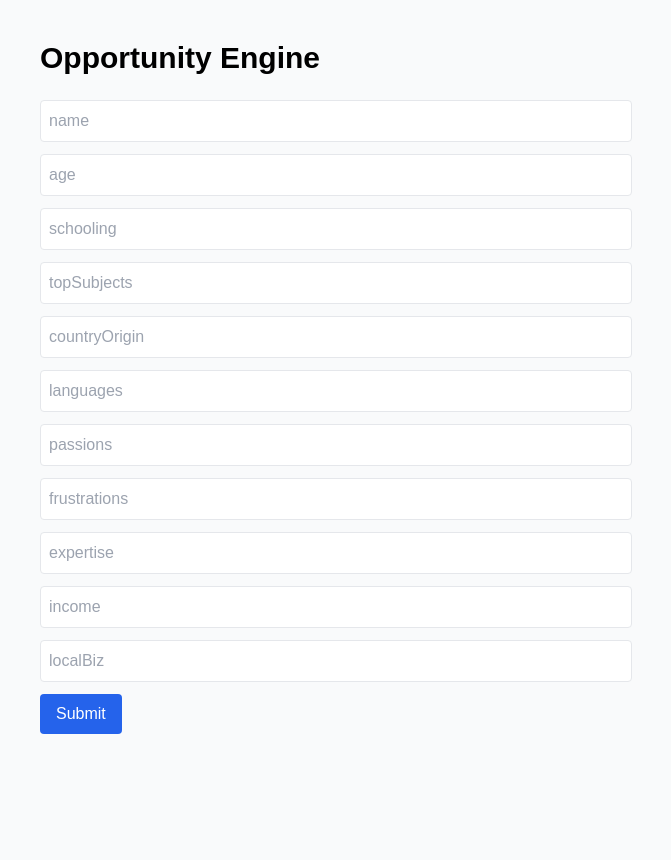
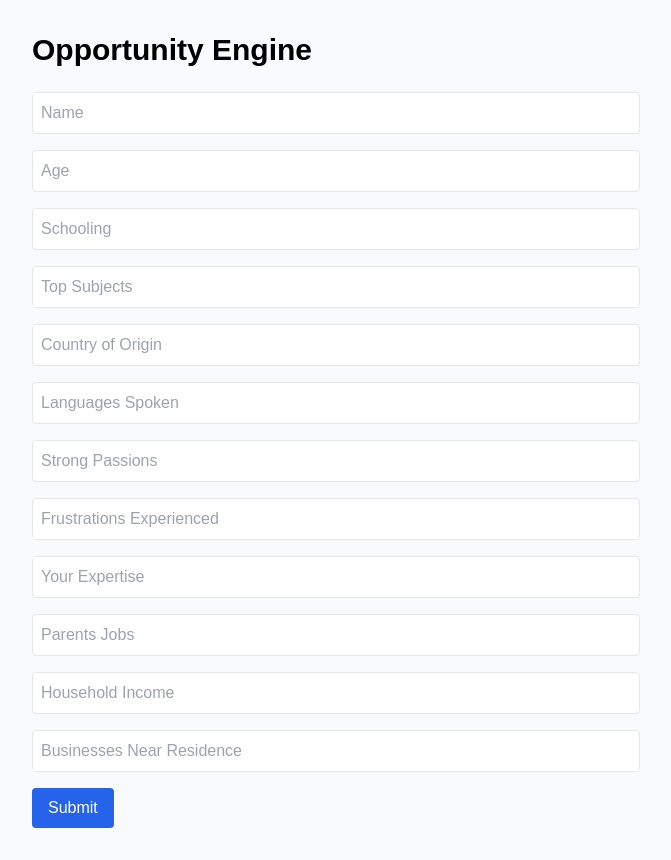
Before and after one commit to atakan-turgut/failed, a Next.js app: page / in a window 1280 px wide. Shown: the whole page, without its empty margins (304-975 px from the left). Before the commit the page ends 800 px from the top, so only its background shows below. Built offline with nearby package versions, Linux system fonts and the light colour scheme.

Commit message:
Refactor form handling and update input fields

```diff
--- a/app/page.tsx
+++ b/app/page.tsx
@@ -6,64 +6,42 @@ export default function Home() {
   const [loading, setLoading] = useState(false);
   const [result, setResult] = useState("");
 
-  async function handleSubmit(e: any) {
+  async function handleSubmit(e: React.FormEvent<HTMLFormElement>) {
     e.preventDefault();
     setLoading(true);
 
-    const form = new FormData(e.target);
-    const data = Object.fromEntries(form.entries());
-
+    const formData = Object.fromEntries(new FormData(e.currentTarget).entries());
     const res = await fetch("/api/generate", {
       method: "POST",
-      body: JSON.stringify(data)
+      body: JSON.stringify(formData)
     });
 
-    const json = await res.json();
-    setResult(json.result);
+    const data = await res.json();
+    setResult(data.result);
     setLoading(false);
   }
 
-  const fields = [
-    "name",
-    "age",
-    "schooling",
-    "topSubjects",
-    "countryOrigin",
-    "languages",
-    "passions",
-    "frustrations",
-    "expertise",
-    "income",
-    "localBiz"
-  ];
-
   return (
-    <main className="p-10 max-w-2xl mx-auto">
+    <main className="max-w-2xl mx-auto p-8">
       <h1 className="text-3xl font-bold mb-6">Opportunity Engine</h1>
-
-      <form onSubmit={handleSubmit} className="space-y-3">
-        {fields.map((field) => (
-          <input
-            key={field}
-            name={field}
-            placeholder={field}
-            className="w-full p-2 border rounded"
-          />
-        ))}
-
-        <button
-          className="bg-blue-600 text-white px-4 py-2 rounded"
-          type="submit"
-        >
+      <form onSubmit={handleSubmit} className="space-y-4">
+        <input name="name" placeholder="Name" className="w-full border p-2 rounded" />
+        <input name="age" placeholder="Age" className="w-full border p-2 rounded" />
+        <input name="schooling" placeholder="Schooling" className="w-full border p-2 rounded" />
+        <input name="topSubjects" placeholder="Top Subjects" className="w-full border p-2 rounded" />
+        <input name="country" placeholder="Country of Origin" className="w-full border p-2 rounded" />
+        <input name="languages" placeholder="Languages Spoken" className="w-full border p-2 rounded" />
+        <input name="passions" placeholder="Strong Passions" className="w-full border p-2 rounded" />
+        <input name="issues" placeholder="Frustrations Experienced" className="w-full border p-2 rounded" />
+        <input name="expertise" placeholder="Your Expertise" className="w-full border p-2 rounded" />
+        <input name="parentsJobs" placeholder="Parents Jobs" className="w-full border p-2 rounded" />
+        <input name="income" placeholder="Household Income" className="w-full border p-2 rounded" />
+        <input name="businessesNear" placeholder="Businesses Near Residence" className="w-full border p-2 rounded" />
+        <button className="bg-blue-600 text-white px-4 py-2 rounded" type="submit">
           {loading ? "Generating..." : "Submit"}
         </button>
       </form>
-
-      {result && (
-        <div className="mt-8 p-4 border rounded bg-gray-50 whitespace-pre-wrap">
-          {result}
-        </div>
-      )}
+      {result && <div className="mt-6 p-4 border rounded bg-gray-50">{result}</div>}
     </main>
   );
 }
```
